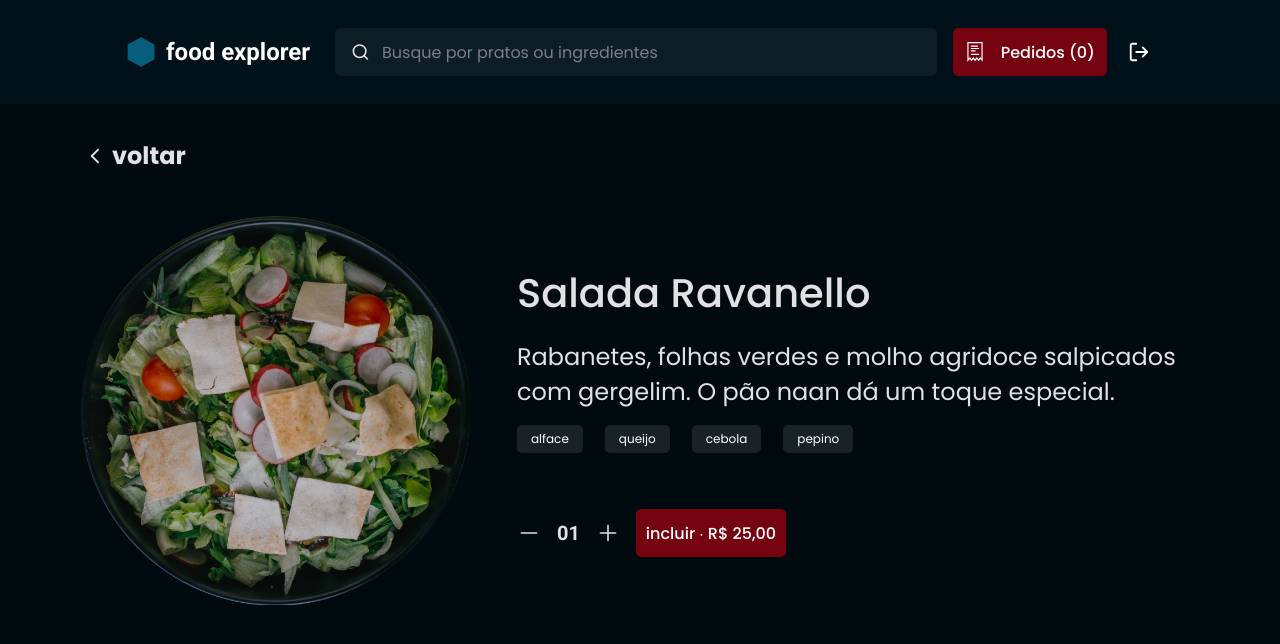
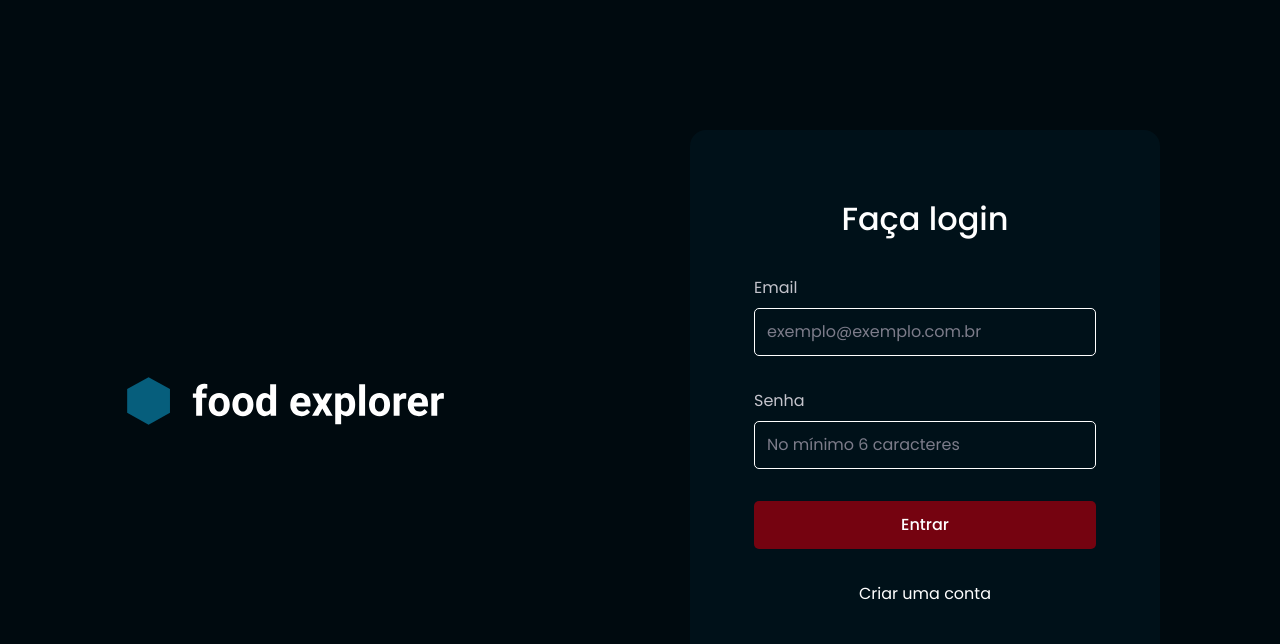
Before and after one commit to dbento-dev/food_explorer_frontend, a React (Vite) app in the folder food-explorer/: page / in a window 1280 px wide. Shown: the top 644 px of the page. Built offline with nearby package versions, Linux system fonts and the light colour scheme.

Commit message:
create SignIn page

```diff
--- a/food-explorer/src/main.jsx
+++ b/food-explorer/src/main.jsx
@@ -1,16 +1,19 @@
 import React from 'react'
 import ReactDOM from 'react-dom/client'
-import { Details } from './pages/Details'
 
 import GlobalStyles from './styles/global'
 import { ThemeProvider } from 'styled-components'
 import theme from './styles/theme'
 
+import { Details } from './pages/Details'
+import { SignIn } from './pages/SignIn'
+
 ReactDOM.createRoot(document.getElementById('root')).render(
   <React.StrictMode>
     <ThemeProvider theme={theme}>
       <GlobalStyles />
-      <Details />
+      {/* <Details /> */}
+      <SignIn />
     </ThemeProvider>
   </React.StrictMode>
 )
--- /dev/null
+++ b/food-explorer/src/pages/SignIn/index.jsx
@@ -0,0 +1,34 @@
+import { Background, Container, Form } from './styles'
+
+import { Input } from '../../components/Input'
+import { Button } from '../../components/Button'
+
+export function SignIn() {
+  return (
+    <Container>
+      <Background />
+      <Form>
+        <div>
+          <h1>Faça login</h1>
+          <label htmlFor="email">Email</label>
+          <Input
+            name="email"
+            placeholder="exemplo@exemplo.com.br"
+            type="email"
+          />
+
+          <label htmlFor="password">Senha</label>
+          <Input
+            name="password"
+            placeholder="No mínimo 6 caracteres"
+            type="password"
+          />
+
+          <Button title="Entrar" />
+
+          <a href="#">Criar uma conta</a>
+        </div>
+      </Form>
+    </Container>
+  )
+}
--- /dev/null
+++ b/food-explorer/src/pages/SignIn/styles.js
@@ -0,0 +1,64 @@
+import styled from 'styled-components'
+
+import foodExplorerLogoSVG from '../../assets/food-explorer-logo.svg'
+
+export const Container = styled.div`
+  height: 100vh;
+  display: flex;
+  align-items: stretch;
+`
+
+export const Background = styled.div`
+  flex: 1;
+  background: url(${foodExplorerLogoSVG}) no-repeat center center;
+`
+
+export const Form = styled.form`
+  display: flex;
+  flex-direction: column;
+  justify-content: center;
+
+  padding: 0 120px;
+
+  > div {
+    display: flex;
+    flex-direction: column;
+    justify-content: center;
+    height: 540px;
+    background-color: ${({ theme }) => theme.COLORS.DARK_700};
+    padding: 64px;
+
+    border-radius: 16px;
+
+    > h1 {
+      font-size: 32px;
+      font-weight: 500;
+
+      color: ${({ theme }) => theme.COLORS.LIGHT_100};
+      align-self: center;
+    }
+
+    > label {
+      font-size: 16px;
+      font-weight: 400;
+      color: ${({ theme }) => theme.COLORS.LIGHT_400};
+      margin-top: 32px;
+      margin-bottom: 8px;
+    }
+
+    > div {
+      background-color: transparent;
+      border: 1px solid ${({ theme }) => theme.COLORS.LIGHT_100};
+    }
+
+    > button {
+      margin-top: 32px;
+    }
+
+    > a {
+      margin-top: 32px;
+      color: ${({ theme }) => theme.COLORS.LIGHT_100};
+      align-self: center;
+    }
+  }
+`
```
Also changed, not shown: food-explorer/src/assets/food-explorer-logo.svg (added).
